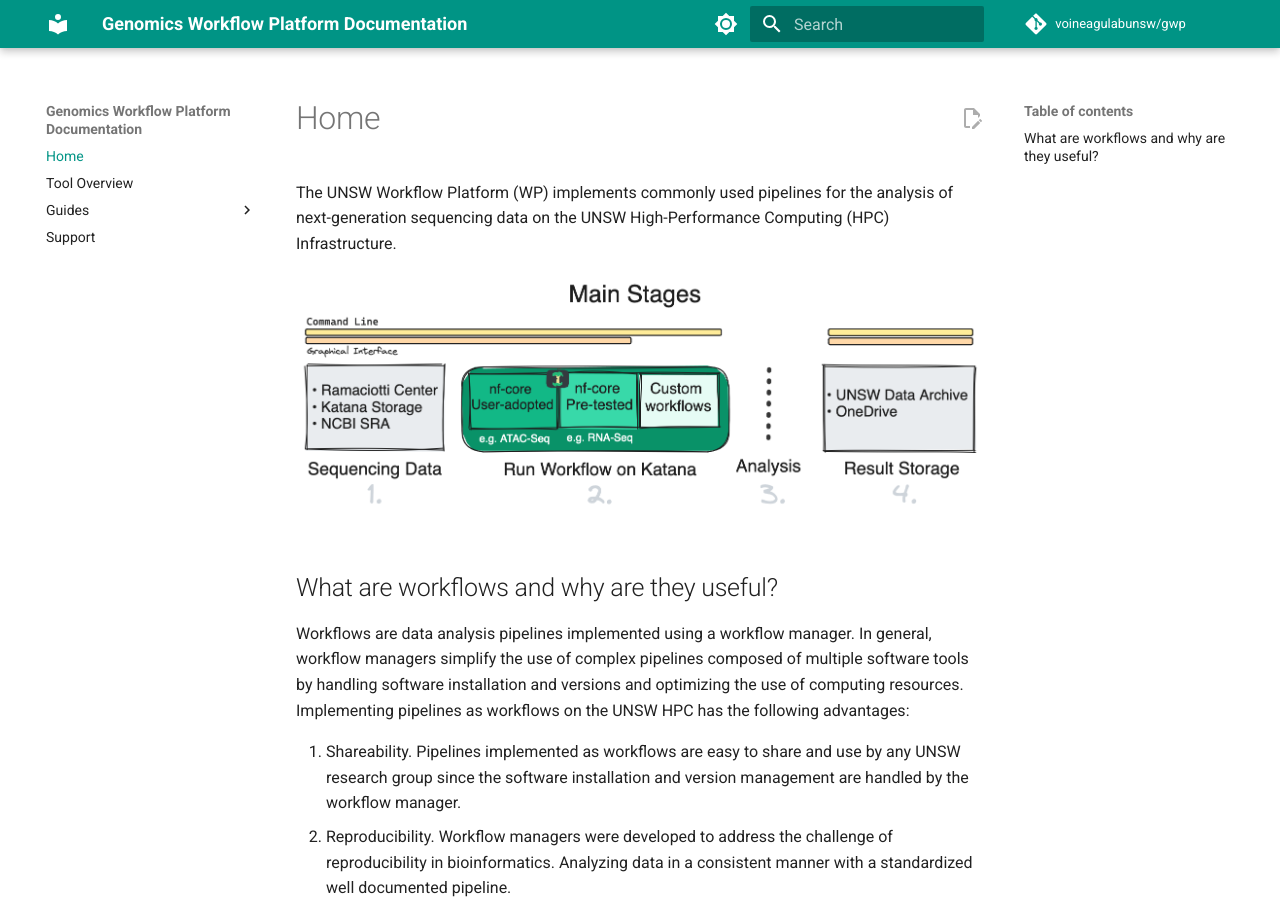
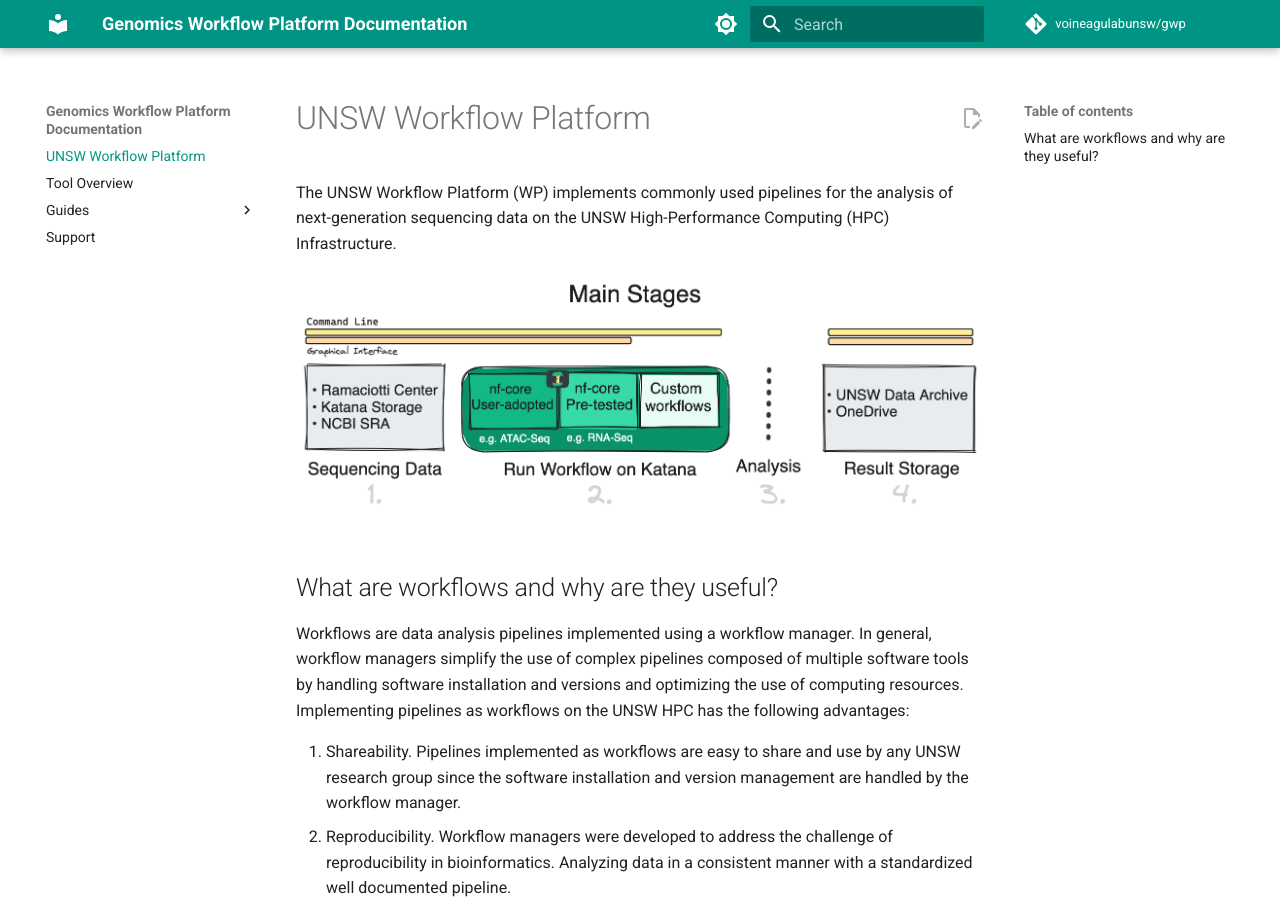
Before and after one commit to VoineaguLabUNSW/gwp, an MkDocs documentation site: the page built from docs/index.md, in a window 1280 px wide and 900 px high. Built offline with MkDocs 1.6.1 and Material for MkDocs 9.7.7, drawn with Linux system fonts in a browser that asks for light colours; comment, search, counter and statistics services are not loaded.

Commit message:
Update index.md

```diff
--- a/docs/index.md
+++ b/docs/index.md
@@ -1,4 +1,4 @@
-
+# UNSW Workflow Platform
 The UNSW Workflow Platform (WP) implements commonly used pipelines for the analysis of next-generation sequencing data on the UNSW High-Performance Computing (HPC) Infrastructure.
 
 ![Image title](./assets/gwp-overview.png#only-light)
```
